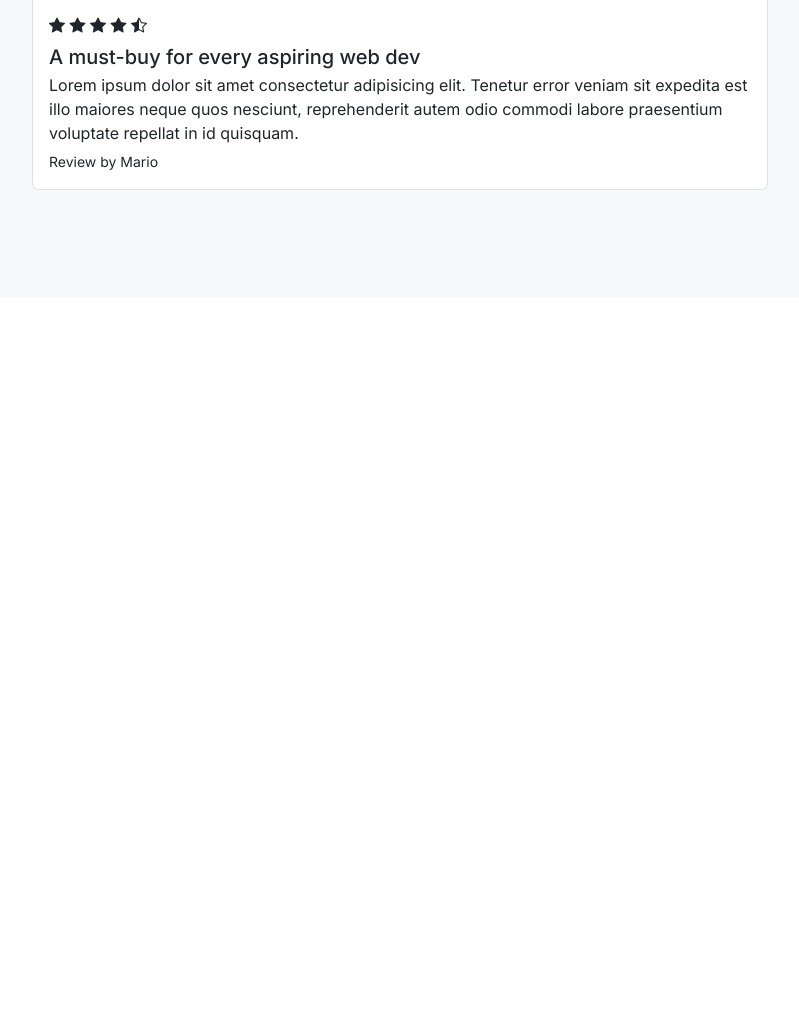
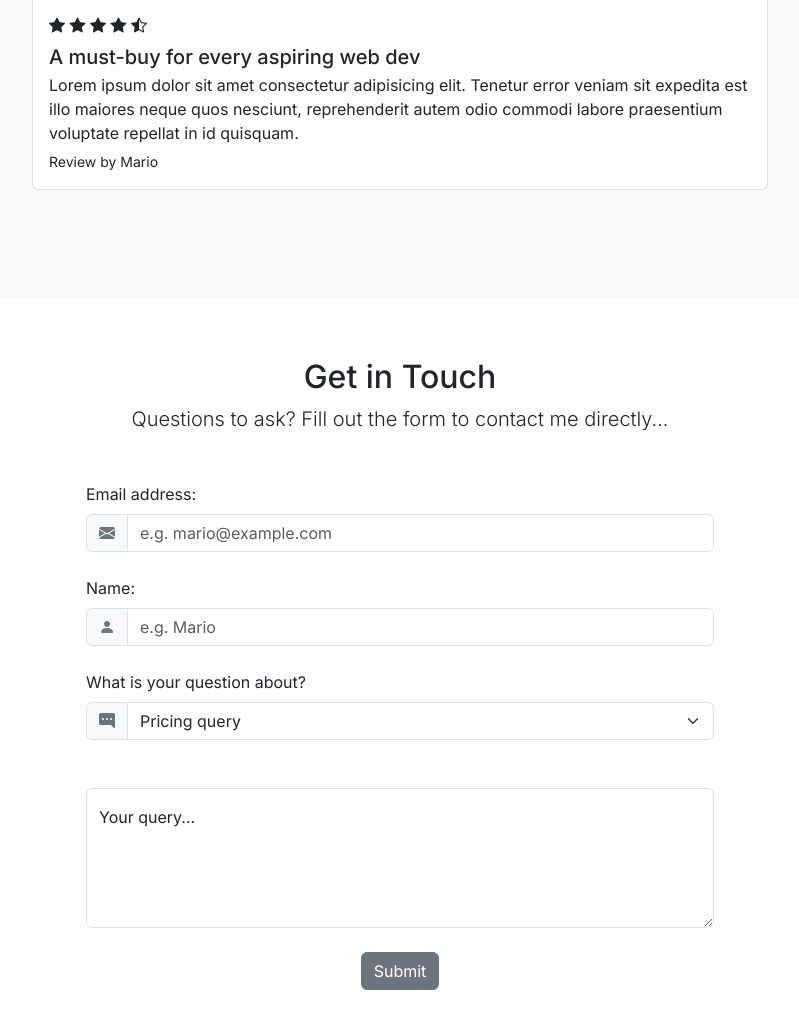
Before and after one commit to GlynWDavies-2022/Showcase, a plain HTML site: page index.html in a window 1280 px wide. Shown: the part 3360-4388 px from the top of the page, without its empty margins (240-1039 px from the left). Before the commit the page ends 3658 px from the top, so only its background shows below. Drawn offline with nearby package versions, Linux system fonts and the light colour scheme.

Commit message:
Added contact form.

```diff
--- a/index.html
+++ b/index.html
@@ -323,6 +323,51 @@
             </div>
         </div>
     </section>
+    <!-- Contact -->
+    <section id="contact">
+        <div class="text-center">
+            <h2>Get in Touch</h2>
+            <p class="lead">Questions to ask? Fill out the form to contact me directly...</p>
+        </div>
+        <div class="row justify-content-center my-5">
+            <div class="col-lg-6">
+                <form>
+                    <label for="email" class="form-label">Email address:</label>
+                    <div class="input-group mb-4">
+                        <span class="input-group-text">
+                            <i class="bi bi-envelope-fill text-secondary"></i>
+                        </span>
+                        <input type="text" id="email" class="form-control" placeholder="e.g. mario@example.com" />
+                    </div>
+                    <label for="name" class="form-label">Name:</label>
+                    <div class="mb-4 input-group">
+                        <span class="input-group-text">
+                            <i class="bi bi-person-fill text-secondary"></i>
+                        </span>
+                        <input type="text" id="name" class="form-control" placeholder="e.g. Mario" />
+                    </div>
+                    <label for="subject" class="form-label">What is your question about?</label>
+                    <div class="mb-4 input-group">
+                        <span class="input-group-text">
+                            <i class="bi bi-chat-right-dots-fill text-secondary"></i>
+                        </span>
+                        <select class="form-select" id="subject">
+                            <option value="pricing" selected>Pricing query</option>
+                            <option value="content">Content query</option>
+                            <option value="other">Other query</option>
+                        </select>
+                    </div>
+                    <div class="mb-4 mt-5 form-floating">
+                        <textarea class="form-control" id="query" style="height: 140px" placeholder="query"></textarea>
+                        <label for="query">Your query...</label>
+                    </div>
+                    <div class="mb-4 text-center">
+                        <button type="submit" class="btn btn-secondary">Submit</button>
+                    </div>
+                </form>
+            </div>
+        </div>
+    </section>
     <script src="https://cdn.jsdelivr.net/npm/bootstrap@5.3.8/dist/js/bootstrap.bundle.min.js"
         integrity="sha384-FKyoEForCGlyvwx9Hj09JcYn3nv7wiPVlz7YYwJrWVcXK/BmnVDxM+D2scQbITxI" crossorigin="anonymous"></script>
 </body>
```
